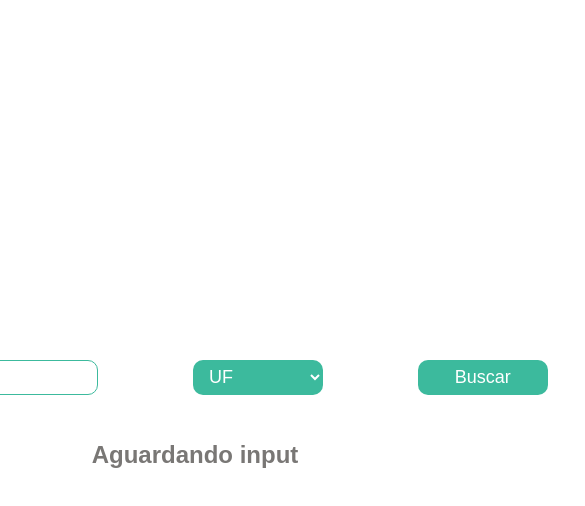
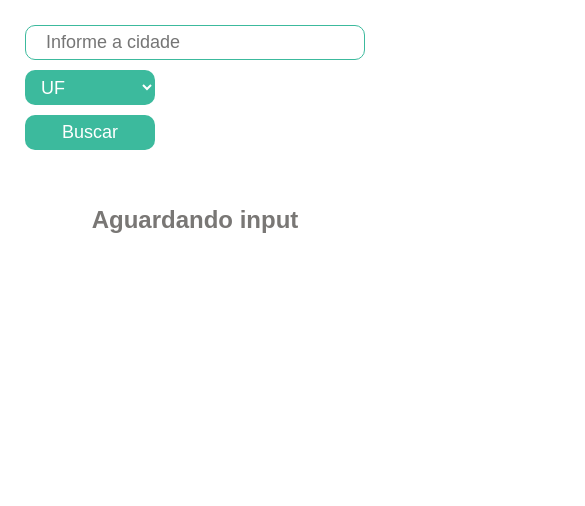
Before and after one commit to souzasmatheus/weather-app, a React (Create React App) app: page / in a window 390 px wide. Shown: the top 506 px of the page, 585 px wide, since content can reach past the window. Built offline with nearby package versions, Linux system fonts and the light colour scheme; the HTML template or start-up script is replaced by a standard one.

Commit message:
Make app responsive and accessible

```diff
--- a/src/App.css
+++ b/src/App.css
@@ -1,16 +1,18 @@
 .App {
   height: 100vh;
+  flex: 0 1 690px;
   display: flex;
   flex-direction: column;
-  justify-content: center;
+  justify-content: flex-start;
   align-items: center;
+  padding-top: 125px;
 }
 
 .header {
-  width: 800px;
+  width: 100%;
   display: flex;
   flex-wrap: wrap;
-  justify-content: space-around;
+  justify-content: space-between;
 }
 
 .content {
@@ -57,5 +59,25 @@ input[type='submit'] {
 .message {
   font-family: Arial, Helvetica, sans-serif;
   font-size: 24px;
-  color: #797775
+  color: #797775;
 }
+
+@media only screen and (max-width: 500px) {
+  .App {
+    flex: 1 0 100%;
+    padding: 25px 25px 0 25px;
+  }
+
+  input,
+  select {
+    margin-bottom: 10px;
+  }
+
+  input[type='text'] {
+    height: 35px;
+  }
+
+  .header {
+    flex-direction: column;
+  }
+}
--- a/src/components/Card/Card.css
+++ b/src/components/Card/Card.css
@@ -35,3 +35,33 @@
   text-align: center;
   margin: 0;
 }
+
+@media only screen and (max-width: 500px) {
+  .card-container {
+    width: 100%;
+    margin-bottom: 10px;
+  }
+
+  .card-content {
+    height: 350px;
+    padding: 30px 15px 30px 15px;
+  }
+
+  .card-content img {
+    width: 100px;
+  }
+
+  .card-content p:first-of-type {
+    font-size: 34px;
+  }
+
+  .card-content p:last-of-type {
+    font-size: 28px;
+  }
+
+  .card-header p {
+    font-size: 24px;
+    font-weight: bold;
+    margin: 15px;
+  }
+}
--- a/src/components/Card/Card.js
+++ b/src/components/Card/Card.js
@@ -24,7 +24,10 @@ function Card({ dataObj, index }) {
           <p>Agora</p>
         </div>
         <div className="card-content">
-          <img src={require(`../../assets/${dataObj.icon}.png`)} alt="" />
+          <img
+            src={require(`../../assets/${dataObj.icon}.png`)}
+            alt="weather condition icon"
+          />
           <p>{dataObj.temperature}° C</p>
           <p>{dataObj.condition}</p>
         </div>
--- a/src/index.css
+++ b/src/index.css
@@ -14,4 +14,12 @@ html {
 
 body {
   margin: 0;
+  display: flex;
+  justify-content: center;
 }
+
+#root {
+  display: flex;
+  justify-content: center;
+  flex: 1;
+}
```
